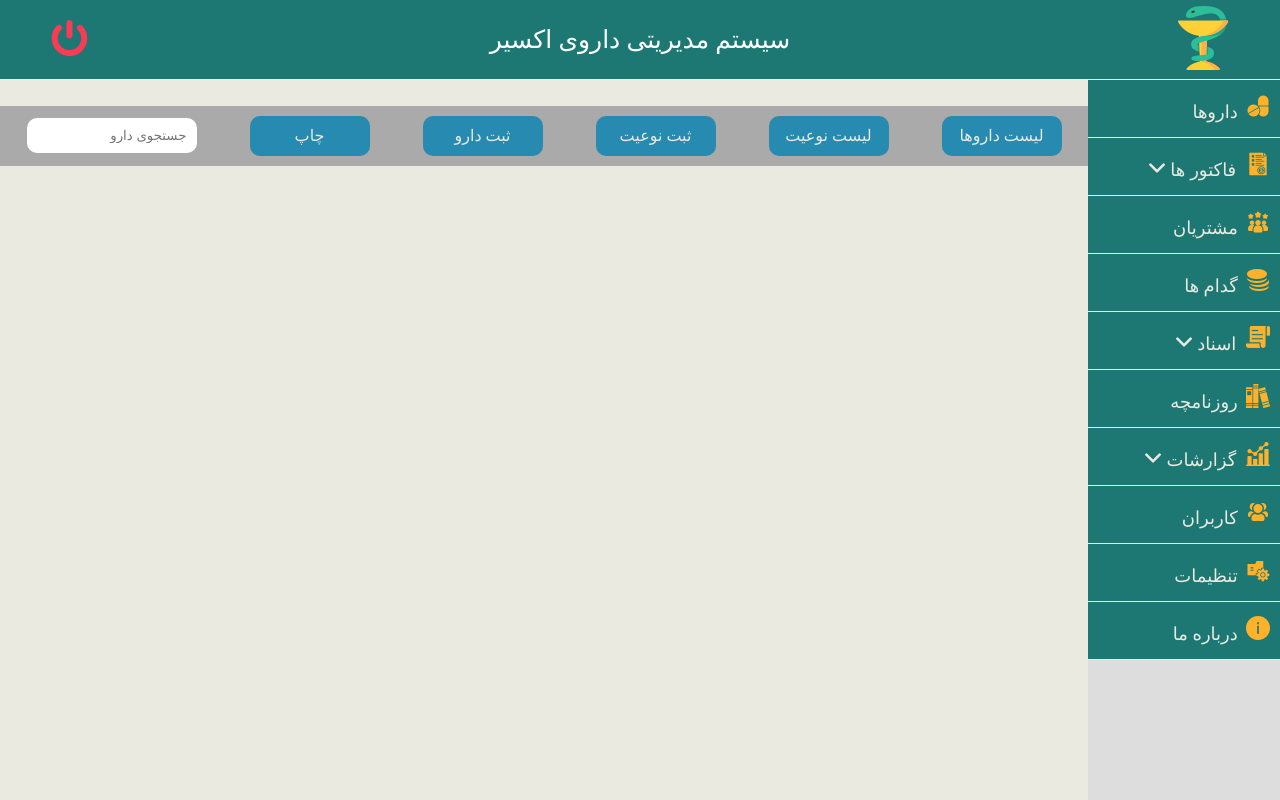
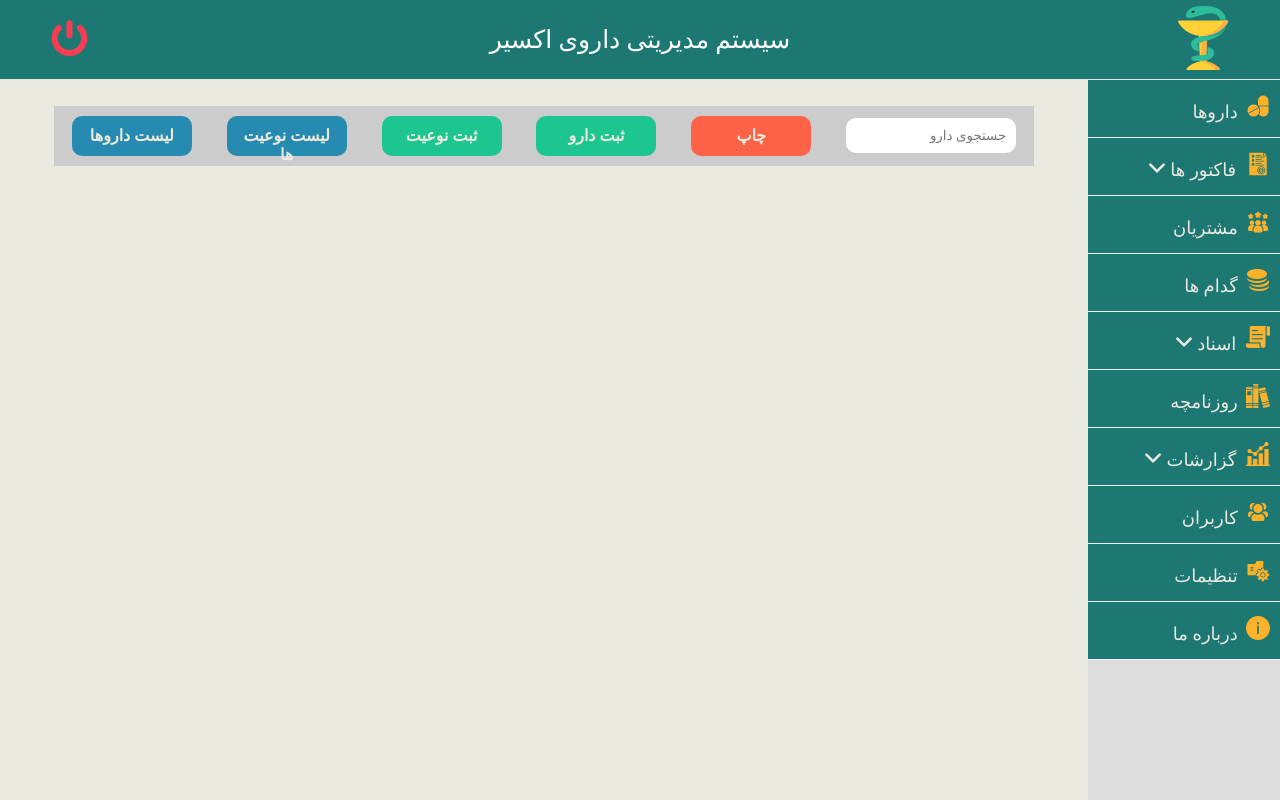
Before and after one commit to RezaHabibi1001/ExchangeFront, a React (Create React App) app: page /drugs in a window 1280 px wide. Built offline with nearby package versions, Linux system fonts and the light colour scheme.

Commit message:
drugs header styled

```diff
--- a/src/Components/Drugs/Drugs.jsx
+++ b/src/Components/Drugs/Drugs.jsx
@@ -12,11 +12,11 @@ export function Drugs() {
             <div className="drugs-container">
                 <div className="drugs-header">
                     <Search  searchPlaceHolder="جستجوی دارو"/>
-                    <span className="btn-print">چاپ</span>
-                    <span className="btn-print">ثبت دارو</span>
-                    <span className="btn-print">ثبت نوعیت</span>
-                    <span className="btn-print">لیست نوعیت</span>
-                    <span className="btn-print">لیست داروها</span>
+                    <span className="btn btn-print">چاپ</span>
+                    <span className="btn btn-save">ثبت دارو</span>
+                    <span className="btn btn-save">ثبت نوعیت</span>
+                    <span className="btn ">لیست نوعیت ها</span>
+                    <span className="btn ">لیست داروها</span>
                 </div>
             </div>
             </div>
--- a/src/Styles/Drugs/Drugs.css
+++ b/src/Styles/Drugs/Drugs.css
@@ -7,15 +7,17 @@
     /* justify-content: space-around; */
 }
 .drugs-header{
-    width: 100%;
+    width: 90%;
     height: 60px;
-    background-color: #aaa;
+    background-color: #ccc;
     display: flex;
     flex-direction: row;
     justify-content:space-around;
     align-items: center;
+    margin: 0 auto;
+    direction: rtl;
 }
-.btn-print{
+.btn{
     width: 120px;
     height: 40px;
     padding: 10px;
@@ -23,8 +25,16 @@
     background-color: var(--color-second);
     border-radius: 10px;
     text-align: center;
+    font-size: 16px;
+    font-weight: 600;
     cursor: pointer;
 }
-.btn-print:hover{
+.btn:hover{
     opacity: 0.8;
 }
+.btn-print{
+    background-color: var(--color-lightRed);
+}
+.btn-save{
+    background-color: var(--color-first);
+}
--- a/src/Styles/StaticComponents/Global.css
+++ b/src/Styles/StaticComponents/Global.css
@@ -15,6 +15,8 @@ body{
     --color-black:#000;
     --color-orange:#ffb229;
     --color-mashi:#1D7874;
+    --color-lightRed:#ff6347;
+
 }
 .content{
     width: 85%;
```
